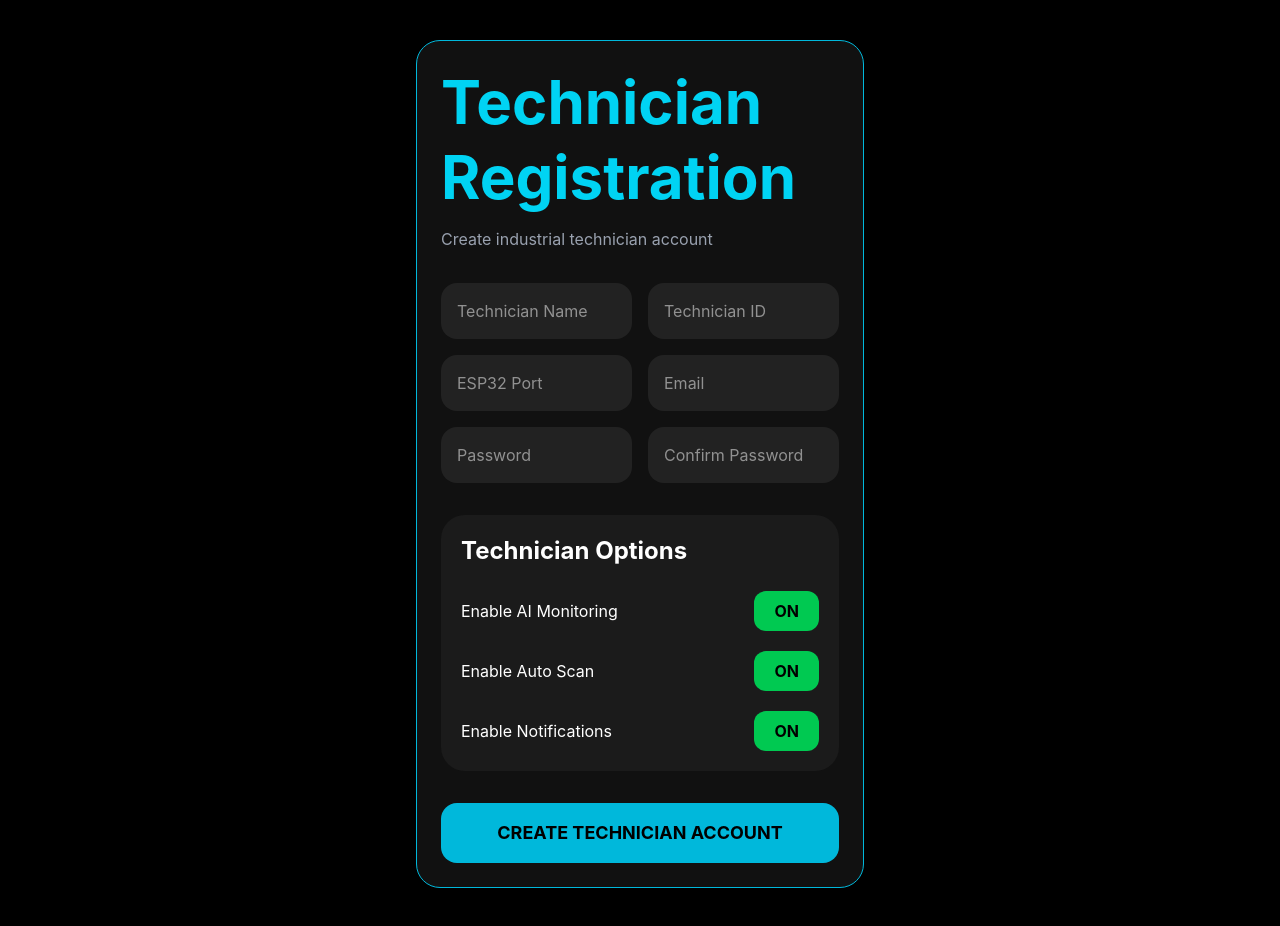
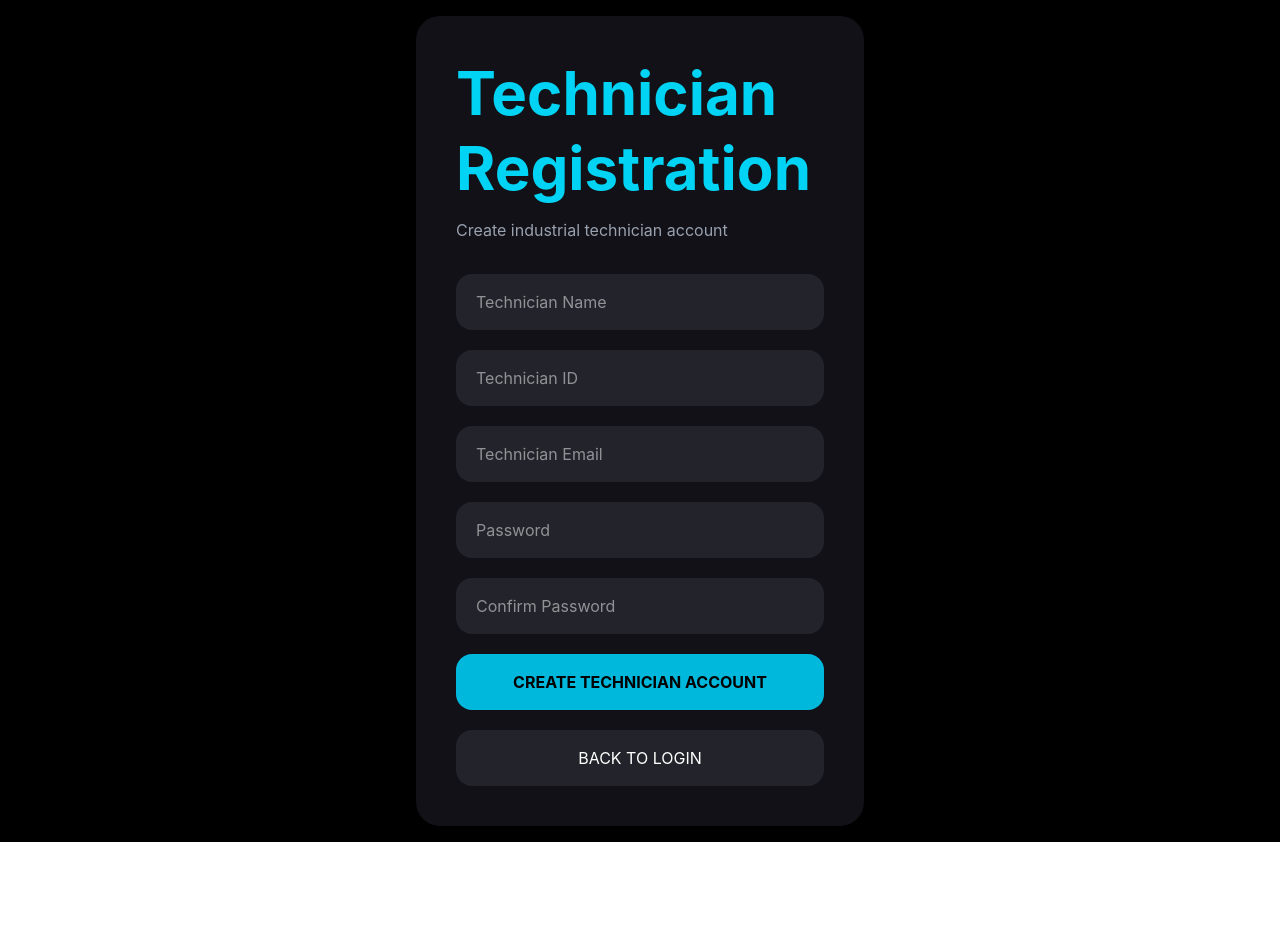
Before and after one commit to israa503/smart-diagnostic-platform, a React (Vite) app in the folder diagnostic-platform/: page /register in a window 1280 px wide. After the commit the page ends 842 px from the top, so only its background shows below. Built offline with nearby package versions, Linux system fonts and the light colour scheme; no server answers.

Commit message:
remove esp port and add duplicate protection

```diff
--- a/diagnostic-platform/src/pages/Register.jsx
+++ b/diagnostic-platform/src/pages/Register.jsx
@@ -1,139 +1,192 @@
 import { useState } from "react";
+import { createUserWithEmailAndPassword } from "firebase/auth";
+import {
+  collection,
+  addDoc,
+  getDocs,
+  query,
+  where,
+} from "firebase/firestore";
+import { auth, db } from "../firebase/config";
+import { useNavigate } from "react-router-dom";
 
 export default function Register() {
-  const [enableAI, setEnableAI] = useState(true);
-  const [enableScan, setEnableScan] = useState(true);
-  const [enableNotif, setEnableNotif] = useState(true);
+  const navigate = useNavigate();
+
+  const [formData, setFormData] = useState({
+    technicianName: "",
+    technicianId: "",
+    email: "",
+    password: "",
+    confirmPassword: "",
+  });
+
+  const [loading, setLoading] = useState(false);
+
+  const handleChange = (e) => {
+    setFormData({
+      ...formData,
+      [e.target.name]: e.target.value,
+    });
+  };
+
+  const handleRegister = async () => {
+    const {
+      technicianName,
+      technicianId,
+      email,
+      password,
+      confirmPassword,
+    } = formData;
+
+    if (
+      !technicianName ||
+      !technicianId ||
+      !email ||
+      !password ||
+      !confirmPassword
+    ) {
+      alert("Please fill all fields");
+      return;
+    }
+
+    if (password !== confirmPassword) {
+      alert("Passwords do not match");
+      return;
+    }
+
+    try {
+      setLoading(true);
+
+      // CHECK DUPLICATE EMAIL
+      const emailQuery = query(
+        collection(db, "technicians"),
+        where("email", "==", email)
+      );
+
+      const emailSnapshot = await getDocs(emailQuery);
+
+      if (!emailSnapshot.empty) {
+        alert("Email already exists");
+        setLoading(false);
+        return;
+      }
+
+      // CHECK DUPLICATE TECHNICIAN ID
+      const idQuery = query(
+        collection(db, "technicians"),
+        where("technicianId", "==", technicianId)
+      );
+
+      const idSnapshot = await getDocs(idQuery);
+
+      if (!idSnapshot.empty) {
+        alert("Technician ID already exists");
+        setLoading(false);
+        return;
+      }
+
+      // CREATE AUTH ACCOUNT
+      const userCredential = await createUserWithEmailAndPassword(
+        auth,
+        email,
+        password
+      );
+
+      // SAVE USER DATA
+      await addDoc(collection(db, "technicians"), {
+        uid: userCredential.user.uid,
+        technicianName,
+        technicianId,
+        email,
+        role: "technician",
+        createdAt: new Date(),
+      });
+
+      alert("Account created successfully");
+
+      navigate("/");
+    } catch (error) {
+      console.error(error);
+      alert(error.message);
+    } finally {
+      setLoading(false);
+    }
+  };
 
   return (
-    <div className="min-h-screen bg-black flex items-center justify-center px-4 py-10">
-      <div className="w-full max-w-md bg-[#111] rounded-3xl p-6 border border-cyan-500 shadow-2xl">
-
-        {/* TITLE */}
+    <div className="min-h-screen bg-black flex items-center justify-center p-4">
+      <div className="w-full max-w-md bg-[#111117] rounded-3xl p-6 md:p-10 shadow-2xl">
         <h1 className="text-4xl md:text-6xl font-bold text-cyan-400 leading-tight">
           Technician Registration
         </h1>
 
-        <p className="text-gray-400 mt-3 text-sm md:text-base">
+        <p className="text-gray-400 mt-3 mb-8">
           Create industrial technician account
         </p>
 
-        {/* FORM */}
-        <div className="mt-8 space-y-4">
-
-          <div className="flex flex-col md:flex-row gap-4">
+        <div className="space-y-5">
           <input
             type="text"
+            name="technicianName"
             placeholder="Technician Name"
-              className="w-full bg-[#222] text-white p-4 rounded-2xl outline-none"
+            value={formData.technicianName}
+            onChange={handleChange}
+            className="w-full bg-[#23232b] text-white rounded-2xl px-5 py-4 outline-none"
           />
 
           <input
             type="text"
+            name="technicianId"
             placeholder="Technician ID"
-              className="w-full bg-[#222] text-white p-4 rounded-2xl outline-none"
-            />
-          </div>
-
-          <div className="flex flex-col md:flex-row gap-4">
-            <input
-              type="text"
-              placeholder="ESP32 Port"
-              className="w-full bg-[#222] text-white p-4 rounded-2xl outline-none"
+            value={formData.technicianId}
+            onChange={handleChange}
+            className="w-full bg-[#23232b] text-white rounded-2xl px-5 py-4 outline-none"
           />
 
           <input
             type="email"
-              placeholder="Email"
-              className="w-full bg-[#222] text-white p-4 rounded-2xl outline-none"
-            />
-          </div>
-
-          <div className="flex flex-col md:flex-row gap-4">
-            <input
-              type="password"
-              placeholder="Password"
-              className="w-full bg-[#222] text-white p-4 rounded-2xl outline-none"
+            name="email"
+            placeholder="Technician Email"
+            value={formData.email}
+            onChange={handleChange}
+            className="w-full bg-[#23232b] text-white rounded-2xl px-5 py-4 outline-none"
           />
 
           <input
             type="password"
+            name="password"
+            placeholder="Password"
+            value={formData.password}
+            onChange={handleChange}
+            className="w-full bg-[#23232b] text-white rounded-2xl px-5 py-4 outline-none"
+          />
+
+          <input
+            type="password"
+            name="confirmPassword"
             placeholder="Confirm Password"
-              className="w-full bg-[#222] text-white p-4 rounded-2xl outline-none"
+            value={formData.confirmPassword}
+            onChange={handleChange}
+            className="w-full bg-[#23232b] text-white rounded-2xl px-5 py-4 outline-none"
           />
-          </div>
-        </div>
-
-        {/* OPTIONS */}
-        <div className="bg-[#1b1b1b] rounded-3xl p-5 mt-8">
-
-          <h2 className="text-2xl font-bold text-white mb-6">
-            Technician Options
-          </h2>
-
-          <div className="space-y-5">
-
-            {/* AI */}
-            <div className="flex items-center justify-between">
-              <span className="text-white">
-                Enable AI Monitoring
-              </span>
 
           <button
-                onClick={() => setEnableAI(!enableAI)}
-                className={`px-5 py-2 rounded-xl font-bold ${
-                  enableAI
-                    ? "bg-green-500 text-black"
-                    : "bg-gray-700 text-white"
-                }`}
+            onClick={handleRegister}
+            disabled={loading}
+            className="w-full bg-cyan-500 hover:bg-cyan-400 text-black font-bold py-4 rounded-2xl transition-all"
           >
-                {enableAI ? "ON" : "OFF"}
+            {loading ? "CREATING ACCOUNT..." : "CREATE TECHNICIAN ACCOUNT"}
           </button>
-            </div>
-
-            {/* SCAN */}
-            <div className="flex items-center justify-between">
-              <span className="text-white">
-                Enable Auto Scan
-              </span>
 
           <button
-                onClick={() => setEnableScan(!enableScan)}
-                className={`px-5 py-2 rounded-xl font-bold ${
-                  enableScan
-                    ? "bg-green-500 text-black"
-                    : "bg-gray-700 text-white"
-                }`}
+            onClick={() => navigate("/")}
+            className="w-full bg-[#23232b] text-white py-4 rounded-2xl"
           >
-                {enableScan ? "ON" : "OFF"}
-              </button>
-            </div>
-
-            {/* NOTIFICATIONS */}
-            <div className="flex items-center justify-between">
-              <span className="text-white">
-                Enable Notifications
-              </span>
-
-              <button
-                onClick={() => setEnableNotif(!enableNotif)}
-                className={`px-5 py-2 rounded-xl font-bold ${
-                  enableNotif
-                    ? "bg-green-500 text-black"
-                    : "bg-gray-700 text-white"
-                }`}
-              >
-                {enableNotif ? "ON" : "OFF"}
+            BACK TO LOGIN
           </button>
         </div>
       </div>
     </div>
-
-        {/* BUTTON */}
-        <button className="w-full mt-8 bg-cyan-500 hover:bg-cyan-400 transition-all text-black font-bold py-4 rounded-2xl text-lg">
-          CREATE TECHNICIAN ACCOUNT
-        </button>
-      </div>
-    </div>
   );
 }
```
Lines whose indentation alone changed are shown as unchanged.
